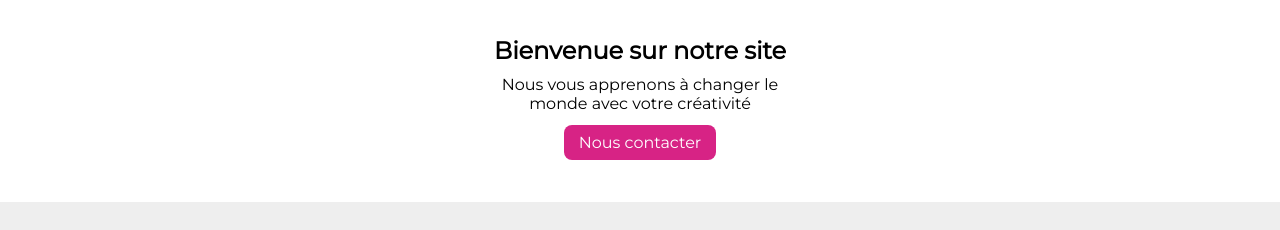
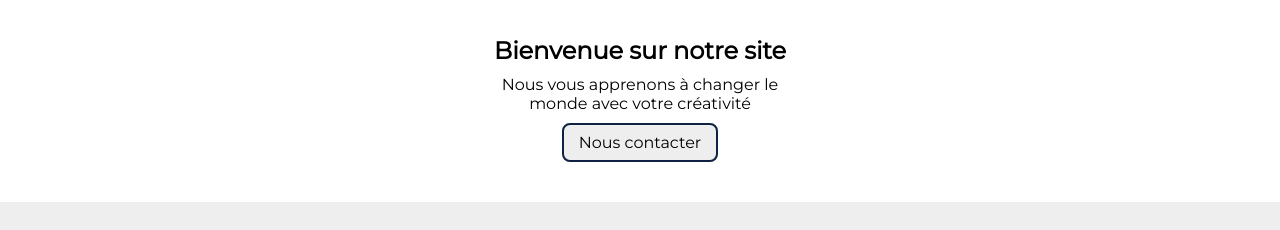
Before and after one commit to MarcellinMweze/letecode, a plain HTML site: page index.html in a window 1280 px wide. In both pictures the pointer is over the link "Nous contacter". Shown: the part 68-298 px from the top of the page. Drawn offline with Linux system fonts and the light colour scheme.

Commit message:
Ajout box-shadow sur les bouton

```diff
--- a/styles.css
+++ b/styles.css
@@ -68,6 +68,17 @@ body{
 
 .btn.link{
     text-decoration: none;
+    box-shadow:2px 2px 5px black;
+    transition: .6s ease;
+}
+
+.btn.link:hover{
+    color: white;
+    border:2px solid #0f2243;
+    background-color: #eee;
+    color: black;
+    box-shadow: none;
+
 }
 
 .al-center{
```
